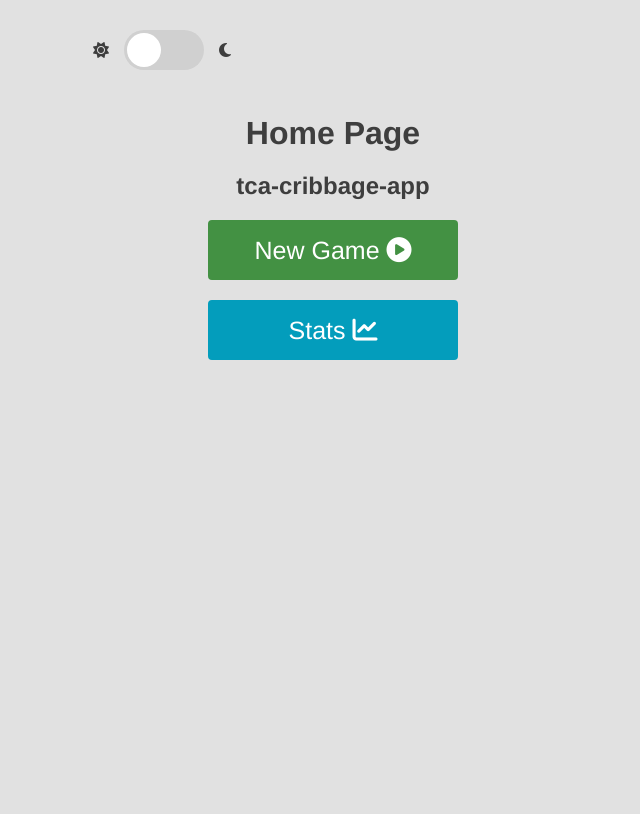
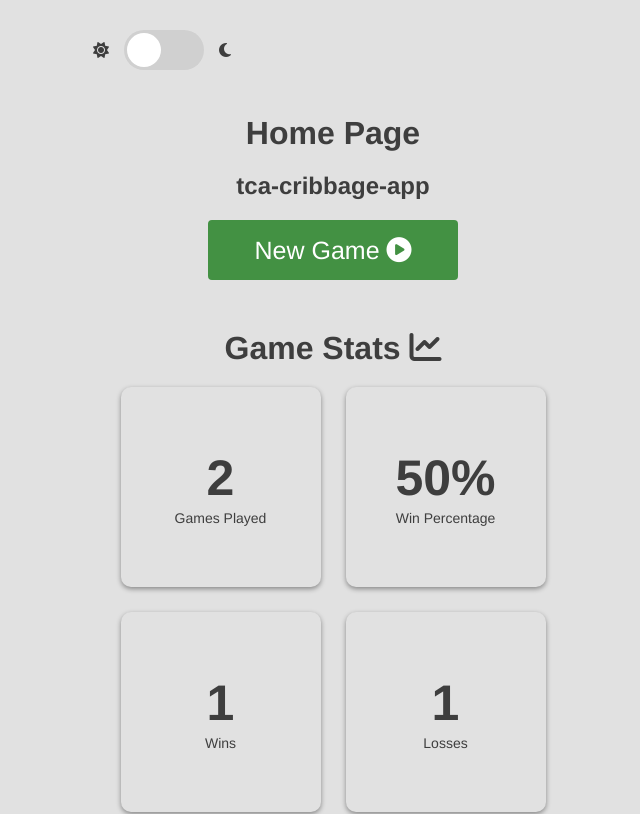
Before and after one commit to ClaytonDewey/tca-cribbage, a React (Create React App) app: page / in a window 1280 px wide. Shown: the top 814 px of the page, without its empty margins (307-947 px from the left). Built offline with nearby package versions, Linux system fonts and the light colour scheme.

Commit message:
Reformatted game stats display on homepage...

```diff
--- a/src/Components/Home/Home.tsx
+++ b/src/Components/Home/Home.tsx
@@ -39,22 +39,19 @@ export const Home = ({ gameResults }) => {
 
     return (
         <>
-            {!displayStats && (
                 <div className="container container-home">
                     <h1 className="text-center my-2">Home Page</h1>
                     <h2 className="text-center">tca-cribbage-app</h2>
                     <button className="btn btn-success mt-2" onClick={() => nav("/setup")}>
                         New Game <i className="fa-solid fa-circle-play"></i>
                     </button>
-                    <button className="btn btn-info mt-2" onClick={() => setDisplayStats(true)}>
+                    {/* <button className="btn btn-info mt-2" onClick={() => setDisplayStats(true)}>
                         Stats <i className="fa-solid fa-chart-line"></i>
-                    </button>
+                    </button> */}
                 </div>
-            )}
 
-            {displayStats && (
                 <div className="container">
-                    <h1 className="text-center my-2">Game Stats</h1>
+                    <h1 className="text-center my-2">Game Stats <i className="fa-solid fa-chart-line"></i></h1>
                     {/* <h2>Total Game Stats</h2> */}
                     <div className="container-stats">
                         <div className="stat">
@@ -116,11 +113,10 @@ export const Home = ({ gameResults }) => {
                             Shortest Game
                         </div>
                     </div>
-                    <button className="btn btn-success mt-2" onClick={() => setDisplayStats(false)}>
+                    {/* <button className="btn btn-success mt-2" onClick={() => setDisplayStats(false)}>
                         Home <i className="fa-solid fa-house"></i>
-                    </button>
+                    </button> */}
                 </div>
-            )}
         </>
     );
 };
```
